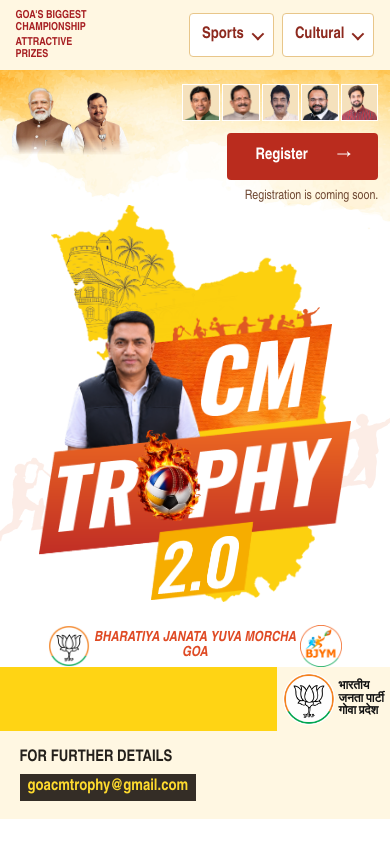
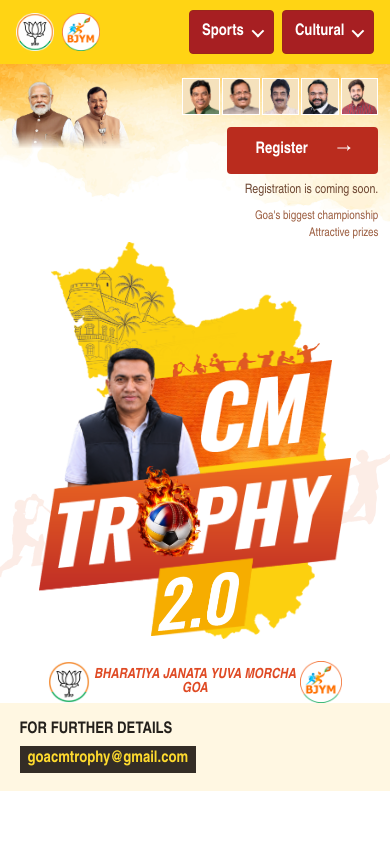
Before and after one commit to RahulVerlekar/cmtrophygoa, a plain HTML site: page public/index.html in a window 390 px wide. Drawn offline with Linux system fonts and the light colour scheme.

Commit message:
Update header branding and mobile layout
Co-authored-by: Copilot <223556219+Copilot@users.noreply.github.com>

```diff
--- a/public/home.css
+++ b/public/home.css
@@ -26,11 +26,14 @@ body {
   border: 0;
 }
 
-.categories { position: relative; z-index: 2; display: flex; align-items: center; gap: 8px; padding: 10px 4%; background: #fff7e2; }
-.categories-message { display: flex; align-items: center; gap: 12px; margin-right: auto; color: #a71f22; font-size: clamp(13px, 2vw, 19px); font-weight: 900; line-height: 1.05; text-transform: uppercase; }
+.categories { position: relative; z-index: 2; display: flex; align-items: center; gap: 8px; padding: 10px 4%; background: #ffd414; }
+.top-logo { display: block; width: 52px; height: 52px; flex: none; }
+.top-party-name { color: #111; font-size: 13px; font-weight: 700; line-height: 1.05; }
+.categories-message { display: flex; align-items: center; gap: 12px; margin-right: auto; color: #a71f22; font-size: clamp(13px, 2vw, 19px); font-weight: 900; line-height: 1.05; text-align: left; text-transform: uppercase; }
 .categories-message span + span { padding-left: 12px; border-left: 2px solid #a71f22; }
 .categories details { position: relative; }
-.categories summary { display: flex; align-items: center; gap: 8px; min-height: 44px; padding: 10px 12px; border: 1px solid #e8c68a; border-radius: 4px; background: #fff; color: #8d291e; font-weight: 700; cursor: pointer; list-style: none; }
+.categories summary { display: flex; align-items: center; gap: 8px; min-height: 44px; padding: 10px 12px; border: 1px solid #9a261b; border-radius: 4px; background: #a71f22; color: #fff; font-weight: 700; cursor: pointer; list-style: none; }
+.categories summary:hover { background: #85191c; }
 .categories summary::-webkit-details-marker { display: none; }
 .categories summary::after { content: ""; width: 7px; height: 7px; border-right: 2px solid currentColor; border-bottom: 2px solid currentColor; transform: rotate(45deg) translateY(-2px); }
 .categories summary:focus-visible { outline: 3px solid #6b2118; outline-offset: 3px; }
@@ -71,21 +74,21 @@ body {
 .organiser p { margin: 0; color: #df4a24; font-size: clamp(14px, 2.5vw, 25px); font-weight: 900; font-style: italic; line-height: 1.05; text-align: center; text-transform: uppercase; }
 .registration { padding: 12px 0 0; text-align: right; }
 .registration p { margin: 9px 0 0; color: #6f4833; font-size: 13px; }
+.registration .mobile-message { display: none; }
 .register-button { display: inline-flex; align-items: center; gap: 30px; padding: 14px 28px; border-radius: 4px; background: #ba2c1e; color: white; font-size: 16px; font-weight: 700; text-decoration: none; }
 .register-button:hover { background: #8d1c14; }
 .register-button:focus-visible, .contact a:focus-visible { outline: 3px solid #6b2118; outline-offset: 3px; }
-
-.footer-banner { display: flex; align-items: stretch; background: #ffd414; }
-.footer-brand { display: flex; align-items: center; gap: 8px; margin-left: auto; padding: 8px 18px; background: #fff7e2; color: #111; font-size: clamp(12px, 1.6vw, 17px); font-weight: 700; line-height: 1.05; }
-.footer-brand img { width: clamp(64px, 8vw, 82px); height: auto; }
 
 .contact { padding: 18px 5%; background: #fff7e2; }
 .contact h2 { margin: 0 0 6px; color: #24201b; font-size: 16px; text-transform: uppercase; }
 .contact a { display: inline-block; padding: 4px 8px; background: #342d26; color: #ffdb2e; font-weight: 700; text-decoration: none; }
 
 @media (max-width: 600px) {
-  .categories-message { flex-direction: column; align-items: flex-start; gap: 4px; font-size: 11px; }
-  .categories-message span + span { padding-left: 0; border-left: 0; }
+  .top-logo { width: 38px; height: 38px; }
+  .top-party-name { display: none; }
+  .categories-message { display: none; }
+  .categories details:first-of-type { margin-left: auto; }
+  .registration .mobile-message { display: block; color: #9c5e40; font-size: 12px; line-height: 1.4; }
   .site-header { padding: 3% 3% 0; }
   .left-header { width: 33%; }
   .header-right { width: 54%; }
@@ -93,6 +96,4 @@ body {
   .portraits img { width: 19%; border-width: 1px; }
   .hero { margin-top: 0; }
   .hero-art { width: 80%; }
-  .footer-brand { padding: 6px; gap: 4px; }
-  .footer-brand img { width: 52px; }
 }
--- a/public/index.html
+++ b/public/index.html
@@ -11,6 +11,9 @@
   <body>
     <div class="page">
       <nav class="categories" aria-label="Event categories">
+        <img class="top-logo" src="/images/brochure/Im54.png" alt="Bharatiya Janata Party">
+        <span class="top-party-name" lang="hi">भारतीय<br>जनता पार्टी<br>गोवा प्रदेश</span>
+        <img class="top-logo" src="/images/brochure/Im52.png" alt="Bharatiya Janata Yuva Morcha">
         <div class="categories-message">
           <span>Goa's biggest<br>championship</span>
           <span>Attractive<br>prizes</span>
@@ -52,6 +55,7 @@
           <div class="registration">
             <a class="register-button" href="/register/">Register <span aria-hidden="true">&rarr;</span></a>
             <p>Registration is coming soon.</p>
+            <p class="mobile-message">Goa's biggest championship<br>Attractive prizes</p>
           </div>
         </div>
       </header>
@@ -82,12 +86,6 @@
       </main>
 
       <footer class="site-footer">
-        <div class="footer-banner">
-          <div class="footer-brand">
-            <img src="/images/brochure/Im54.png" alt="">
-            <span lang="hi">भारतीय<br>जनता पार्टी<br>गोवा प्रदेश</span>
-          </div>
-        </div>
         <div class="contact">
           <h2>For further details</h2>
           <a href="mailto:goacmtrophy@gmail.com">goacmtrophy@gmail.com</a>
```
